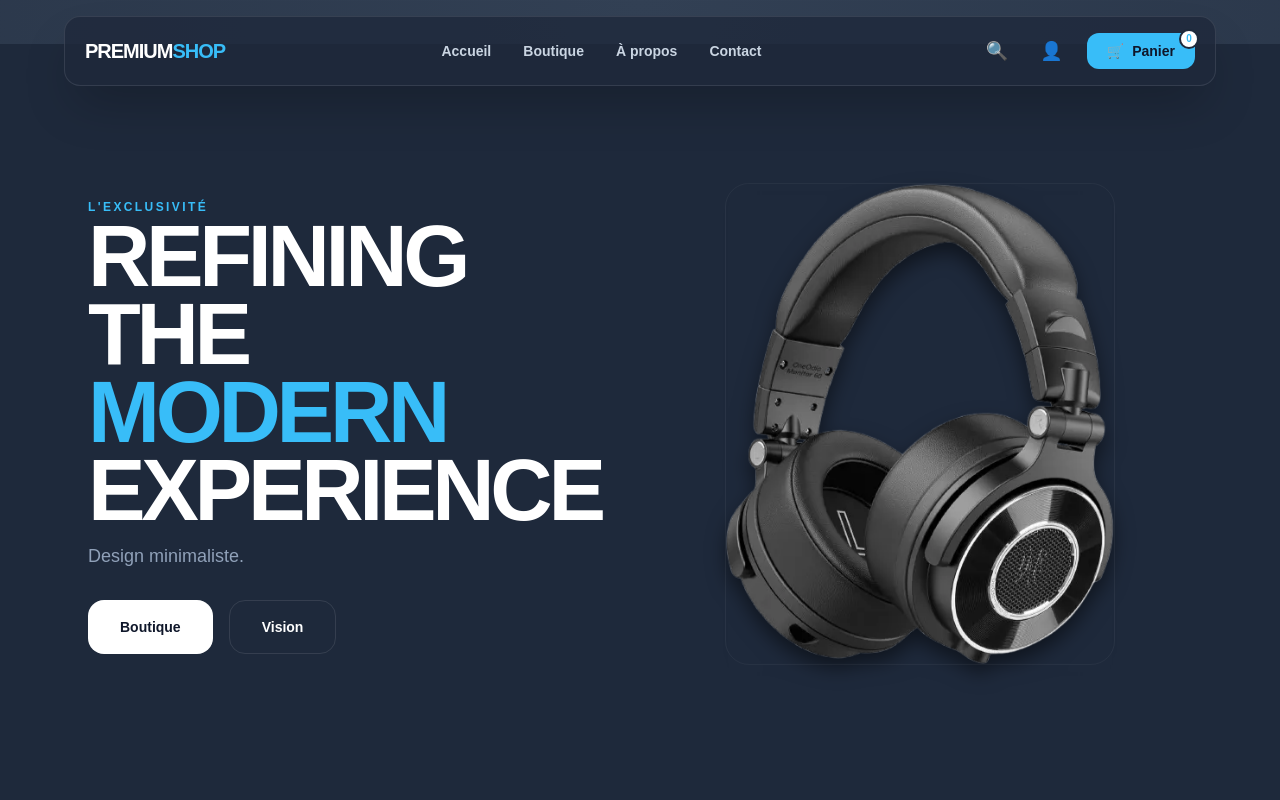
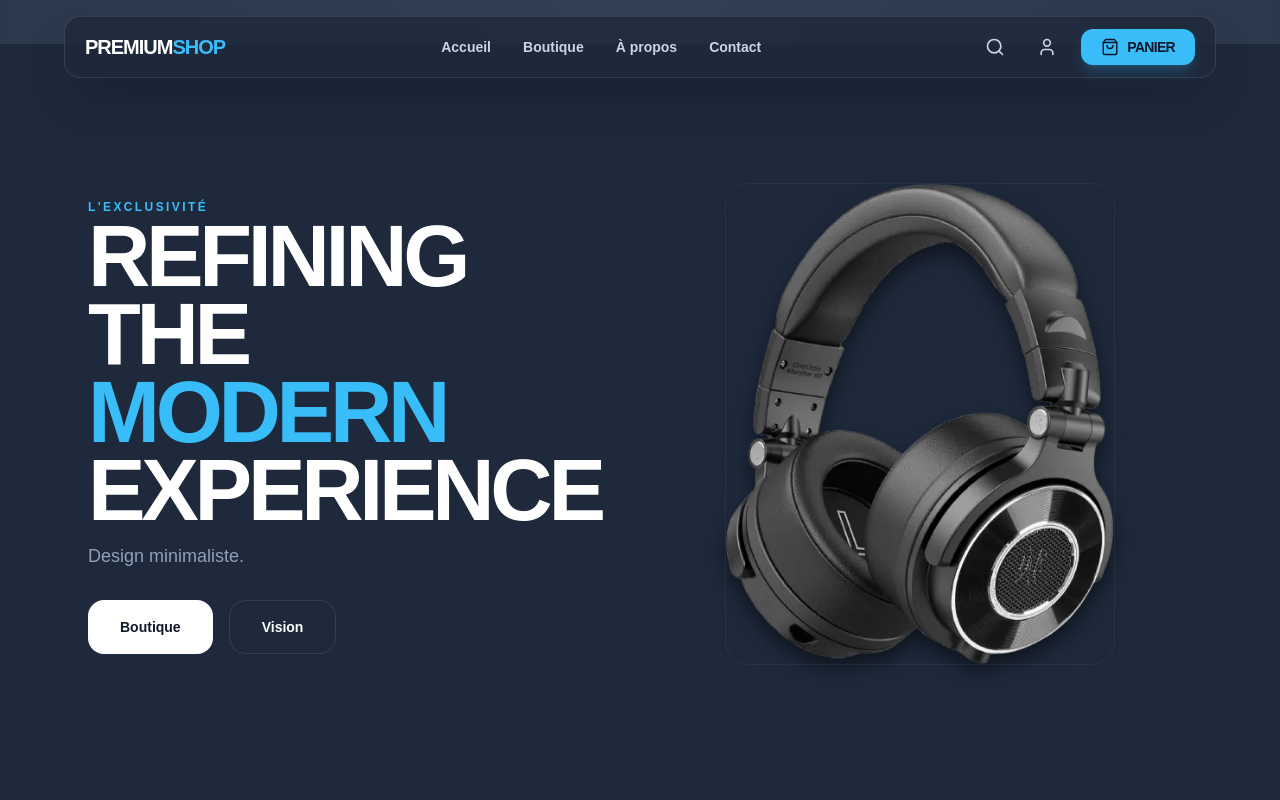
Before and after one commit to Thugs20/mon-shop-premium, a Next.js app: page / in a window 1280 px wide. Shown: the top 800 px of the page. Built offline with nearby package versions, Linux system fonts and the light colour scheme.

Commit message:
Implémentation de la logique Ajout au panier

```diff
--- a/app/layout.tsx
+++ b/app/layout.tsx
@@ -2,7 +2,7 @@ import Navbar from "../components/Navbar";
 import type { Metadata } from "next";
 import { Geist, Geist_Mono } from "next/font/google";
 import "./globals.css";
-
+import { CartProvider } from "../context/CartContext"; // Chemin corrigé
 
 const geistSans = Geist({
   variable: "--font-geist-sans",
@@ -15,8 +15,8 @@ const geistMono = Geist_Mono({
 });
 
 export const metadata: Metadata = {
-  title: "Create Next App",
-  description: "Generated by create next app",
+  title: "PremiumShop | L'excellence du design",
+  description: "Boutique e-commerce haut de gamme",
 };
 
 export default function RootLayout({
@@ -25,12 +25,15 @@ export default function RootLayout({
   children: React.ReactNode;
 }>) {
   return (
-    <html lang="en">
+    <html lang="fr">
       <body
         className={`${geistSans.variable} ${geistMono.variable} antialiased`}
       >
-        <Navbar />
-        {children}
+        {/* Le CartProvider entoure tout pour que le panier marche partout */}
+        <CartProvider>
+          <Navbar />
+          {children}
+        </CartProvider>
       </body>
     </html>
   );
--- /dev/null
+++ b/components/CartDrawer.tsx
@@ -0,0 +1,108 @@
+"use client";
+import { useCart } from "../context/CartContext";
+import { X, ShoppingBag, Trash2, Plus, Minus } from "lucide-react";
+import Link from "next/link";
+
+const CartDrawer = ({ isOpen, onClose }: { isOpen: boolean; onClose: () => void }) => {
+  const { cart, removeFromCart, addToCart, cartTotal, clearCart } = useCart();
+
+  if (!isOpen) return null;
+
+  return (
+    <div className="fixed inset-0 z-[100] flex justify-end">
+      {/* Overlay (Arrière-plan sombre) */}
+      <div
+        className="absolute inset-0 bg-black/60 backdrop-blur-sm transition-opacity"
+        onClick={onClose}
+      />
+
+      {/* Panneau latéral */}
+      <div className="relative w-full max-w-md bg-[#0f172a] h-full shadow-2xl flex flex-col border-l border-white/5 animate-in slide-in-from-right duration-300">
+
+        {/* Header */}
+        <div className="p-6 border-b border-white/5 flex justify-between items-center">
+          <div className="flex items-center gap-3">
+            <ShoppingBag size={20} className="text-[#38bdf8]" />
+            <h2 className="text-white font-bold uppercase tracking-widest text-sm">Mon Panier</h2>
+          </div>
+          <button onClick={onClose} className="text-slate-400 hover:text-white transition-colors">
+            <X size={24} />
+          </button>
+        </div>
+
+        {/* Liste des produits */}
+        <div className="flex-1 overflow-y-auto p-6 no-scrollbar">
+          {cart.length === 0 ? (
+            <div className="h-full flex flex-col items-center justify-center text-center space-y-4">
+              <div className="p-6 rounded-full bg-white/5">
+                <ShoppingBag size={40} className="text-slate-600" />
+              </div>
+              <p className="text-slate-400 text-sm italic">Votre panier est vide.</p>
+              <button
+                onClick={onClose}
+                className="text-[#38bdf8] text-xs font-bold uppercase tracking-widest border-b border-[#38bdf8]/30 pb-1"
+              >
+                Continuer mes achats
+              </button>
+            </div>
+          ) : (
+            <div className="space-y-6">
+              {cart.map((item) => (
+                <div key={item.id} className="flex gap-4 group">
+                  <div className="w-20 h-24 rounded-xl overflow-hidden bg-slate-800 shrink-0">
+                    <img src={item.image} alt={item.name} className="w-full h-full object-cover" />
+                  </div>
+                  <div className="flex-1 flex flex-col justify-between">
+                    <div>
+                      <div className="flex justify-between items-start">
+                        <h3 className="text-white font-bold text-sm leading-tight pr-2">{item.name}</h3>
+                        <button
+                          onClick={() => removeFromCart(item.id)}
+                          className="text-slate-600 hover:text-red-400 transition-colors"
+                        >
+                          <Trash2 size={16} />
+                        </button>
+                      </div>
+                      <p className="text-slate-500 text-[10px] uppercase tracking-widest mt-1">{item.category}</p>
+                    </div>
+
+                    <div className="flex justify-between items-center mt-2">
+                      <div className="flex items-center gap-3 bg-white/5 rounded-lg px-2 py-1">
+                        {/* On pourrait ajouter une fonction de réduction de quantité ici */}
+                        <span className="text-white text-xs font-bold">Qté: {item.quantity}</span>
+                      </div>
+                      <p className="text-[#38bdf8] font-bold text-sm">{item.price * item.quantity}€</p>
+                    </div>
+                  </div>
+                </div>
+              ))}
+            </div>
+          )}
+        </div>
+
+        {/* Footer avec Total */}
+        {cart.length > 0 && (
+          <div className="p-6 border-t border-white/5 bg-white/[0.02] space-y-4">
+            <div className="flex justify-between items-end mb-2">
+              <span className="text-slate-400 text-xs uppercase tracking-widest font-bold">Sous-total</span>
+              <span className="text-white text-2xl font-black tracking-tighter">{cartTotal}€</span>
+            </div>
+            <p className="text-[10px] text-slate-500 mb-6 italic">Frais de port et taxes calculés lors du paiement.</p>
+
+            <button className="w-full bg-[#38bdf8] text-[#0f172a] py-5 rounded-2xl font-black uppercase tracking-[0.2em] text-xs hover:bg-white transition-all shadow-xl shadow-[#38bdf8]/10">
+              Passer la commande
+            </button>
+            <button
+              onClick={clearCart}
+              className="w-full text-slate-500 hover:text-white py-2 text-[9px] font-bold uppercase tracking-widest transition-colors"
+            >
+              Vider le panier
+            </button>
+          </div>
+        )}
+      </div>
+    </div>
+  );
+};
+
+export default CartDrawer;
--- a/components/Navbar.tsx
+++ b/components/Navbar.tsx
@@ -1,11 +1,17 @@
-"use client"; // Obligatoire pour utiliser le bouton menu (interactivité)
+"use client";
 import { useState } from 'react';
 import Link from 'next/link';
+import { useCart } from "../context/CartContext";
+import { ShoppingBag, Search, User, Menu, X } from "lucide-react";
+import CartDrawer from "./CartDrawer"; // N'oublie pas l'import
 
 const Navbar = () => {
-  const [isOpen, setIsOpen] = useState(false);
+  const [isOpen, setIsOpen] = useState(false); // Pour le menu burger
+  const [isCartOpen, setIsCartOpen] = useState(false); // Pour le tiroir panier
+  const { cartCount } = useCart();
 
   return (
+    <>
       <header className="fixed top-4 inset-x-0 flex justify-center z-50 px-4">
         <nav className="w-full max-w-6xl bg-[#1e293b]/80 backdrop-blur-xl border border-white/10 px-5 py-3 rounded-2xl shadow-2xl">
           <div className="flex items-center justify-between">
@@ -15,7 +21,7 @@ const Navbar = () => {
               className="md:hidden text-white p-2"
               onClick={() => setIsOpen(!isOpen)}
             >
-            {isOpen ? '✕' : '☰'}
+              {isOpen ? <X size={24} /> : <Menu size={24} />}
             </button>
 
             {/* 2. CENTRE/GAUCHE : LOGO */}
@@ -34,31 +40,54 @@ const Navbar = () => {
             </div>
 
             {/* 4. DROITE : ACTIONS (Toujours visibles) */}
-          <div className="flex items-center gap-1 sm:gap-4">
-            <button className="text-slate-300 hover:text-white p-2 text-lg">🔍</button>
+            <div className="flex items-center gap-2 sm:gap-4">
+              {/* Recherche - Redirige vers la boutique */}
+            <Link
+  href="/shop"
+  className="text-slate-300 hover:text-[#38bdf8] p-2 transition-colors"
+  aria-label="Rechercher"
+>
+  <Search size={20} />
+</Link>
 
-            {/* COMPTE : Reste visible sur mobile maintenant */}
-            <button className="text-slate-300 hover:text-white p-2 text-lg">👤</button>
+              {/* Compte */}
+              <button className="text-slate-300 hover:text-white p-2">
+                <User size={20} />
+              </button>
 
-            <Link href="/panier" className="relative bg-[#38bdf8] text-[#0f172a] px-3 py-2 sm:px-5 rounded-xl text-sm font-bold flex items-center gap-2">
-              <span>🛒</span>
-              <span className="hidden sm:inline">Panier</span>
-              <span className="absolute -top-1 -right-1 bg-white text-[#38bdf8] text-[10px] w-5 h-5 rounded-full flex items-center justify-center border-2 border-[#1e293b] font-black">0</span>
-            </Link>
+              {/* LE BOUTON PANIER (Fusionné avec ta logique) */}
+              <button
+                onClick={() => setIsCartOpen(true)}
+                className="relative bg-[#38bdf8] text-[#0f172a] px-3 py-2 sm:px-5 rounded-xl text-sm font-bold flex items-center gap-2 hover:bg-white transition-all active:scale-95 shadow-lg shadow-[#38bdf8]/20"
+              >
+                <ShoppingBag size={18} />
+                <span className="hidden sm:inline uppercase tracking-tighter">Panier</span>
+
+                {/* Badge Dynamique */}
+                {cartCount > 0 && (
+                  <span className="absolute -top-1 -right-1 bg-white text-[#38bdf8] text-[10px] w-5 h-5 rounded-full flex items-center justify-center border-2 border-[#1e293b] font-black animate-pulse">
+                    {cartCount}
+                  </span>
+                )}
+              </button>
             </div>
           </div>
 
           {/* 5. MENU MOBILE (S'affiche quand isOpen est vrai) */}
           {isOpen && (
             <div className="md:hidden mt-4 pt-4 border-t border-white/10 flex flex-col gap-4 text-slate-300 font-medium pb-2">
-            <Link href="/" onClick={() => setIsOpen(false)}>Accueil</Link>
-            <Link href="/shop" onClick={() => setIsOpen(false)}>Boutique</Link>
-            <Link href="/a-propos" onClick={() => setIsOpen(false)}>À propos</Link>
-            <Link href="/contact" onClick={() => setIsOpen(false)}>Contact</Link>
+              <Link href="/" onClick={() => setIsOpen(false)} className="hover:text-[#38bdf8]">Accueil</Link>
+              <Link href="/shop" onClick={() => setIsOpen(false)} className="hover:text-[#38bdf8]">Boutique</Link>
+              <Link href="/a-propos" onClick={() => setIsOpen(false)} className="hover:text-[#38bdf8]">À propos</Link>
+              <Link href="/contact" onClick={() => setIsOpen(false)} className="hover:text-[#38bdf8]">Contact</Link>
             </div>
           )}
         </nav>
       </header>
+
+      {/* COMPOSANT PANIER LATÉRAL (Le tiroir) */}
+      <CartDrawer isOpen={isCartOpen} onClose={() => setIsCartOpen(false)} />
+    </>
   );
 };
 
--- a/components/ProductCard.tsx
+++ b/components/ProductCard.tsx
@@ -1,8 +1,10 @@
 "use client";
 import { Product } from "../data/products";
 import Link from "next/link";
+import { useCart } from "../context/CartContext"; // Import du hook
 
 const ProductCard = ({ product }: { product: Product }) => {
+  const { addToCart } = useCart(); // On récupère la fonction
   return (
     <div className="bg-[#0f172a]/40 border border-white/5 rounded-3xl p-3 hover:border-[#38bdf8]/30 transition-all group flex flex-col h-full shadow-2xl">
 
@@ -45,9 +47,12 @@ const ProductCard = ({ product }: { product: Product }) => {
 
       {/* Bouton Panier */}
       <div className="mt-auto pt-6">
-        <button className="w-full bg-white text-[#0f172a] hover:bg-[#38bdf8] hover:scale-[1.02] py-4 rounded-xl font-black text-[10px] uppercase tracking-[0.2em] transition-all active:scale-95 shadow-lg">
-          Ajouter au panier
-        </button>
+        <button
+      onClick={() => addToCart(product)} // On appelle la fonction au clic
+      className="w-full bg-white text-[#0f172a] hover:bg-[#38bdf8] py-4 rounded-xl font-black text-[10px] uppercase tracking-[0.2em] transition-all active:scale-95 shadow-lg"
+    >
+      Ajouter au panier
+    </button>
       </div>
     </div>
   );
--- /dev/null
+++ b/context/CartContext.tsx
@@ -0,0 +1,67 @@
+"use client";
+import React, { createContext, useContext, useState, useEffect } from 'react';
+import { Product } from '@/data/products';
+
+// On définit ce qu'il y a dans un élément du panier (le produit + la quantité)
+interface CartItem extends Product {
+  quantity: number;
+}
+
+interface CartContextType {
+  cart: CartItem[];
+  addToCart: (product: Product) => void;
+  removeFromCart: (productId: number) => void;
+  clearCart: () => void;
+  cartCount: number;
+  cartTotal: number;
+}
+
+const CartContext = createContext<CartContextType | undefined>(undefined);
+
+export const CartProvider = ({ children }: { children: React.ReactNode }) => {
+  const [cart, setCart] = useState<CartItem[]>([]);
+
+  // Charger le panier au démarrage (localStorage)
+  useEffect(() => {
+    const savedCart = localStorage.getItem('premium-shop-cart');
+    if (savedCart) setCart(JSON.parse(savedCart));
+  }, []);
+
+  // Sauvegarder dès que le panier change
+  useEffect(() => {
+    localStorage.setItem('premium-shop-cart', JSON.stringify(cart));
+  }, [cart]);
+
+  const addToCart = (product: Product) => {
+    setCart((prev) => {
+      const existing = prev.find((item) => item.id === product.id);
+      if (existing) {
+        return prev.map((item) =>
+          item.id === product.id ? { ...item, quantity: item.quantity + 1 } : item
+        );
+      }
+      return [...prev, { ...product, quantity: 1 }];
+    });
+  };
+
+  const removeFromCart = (productId: number) => {
+    setCart((prev) => prev.filter((item) => item.id !== productId));
+  };
+
+  const clearCart = () => setCart([]);
+
+  const cartCount = cart.reduce((total, item) => total + item.quantity, 0);
+  const cartTotal = cart.reduce((total, item) => total + (item.price * item.quantity), 0);
+
+  return (
+    <CartContext.Provider value={{ cart, addToCart, removeFromCart, clearCart, cartCount, cartTotal }}>
+      {children}
+    </CartContext.Provider>
+  );
+};
+
+export const useCart = () => {
+  const context = useContext(CartContext);
+  if (!context) throw new Error("useCart must be used within a CartProvider");
+  return context;
+};
```
Lines whose indentation alone changed are shown as unchanged.
